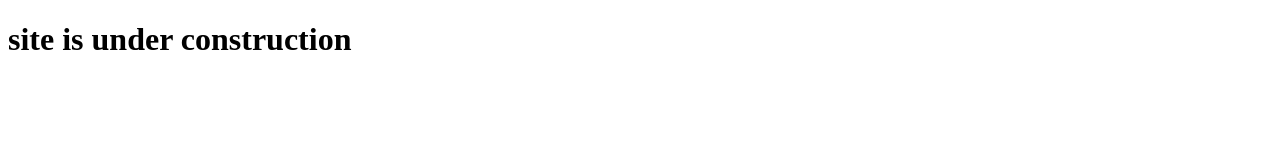
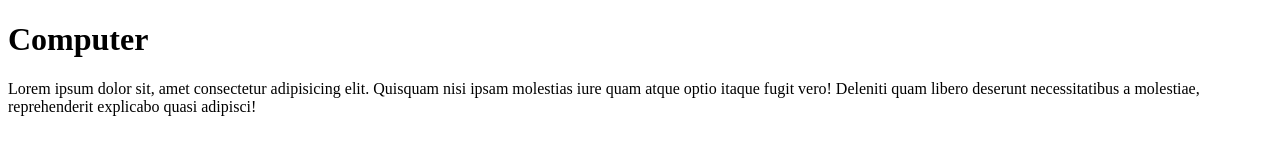
Before and after one commit to PriyanshuKothari/demo, a plain HTML site: page index.html in a window 1280 px wide. Drawn offline with Linux system fonts and the light colour scheme.

Commit message:
Add files via upload

```diff
--- a/index.html
+++ b/index.html
@@ -6,7 +6,11 @@
     <title>Document</title>
 </head>
 <body>
-    <h1>site is under construction</h1>
+    <!-- <h1>site is under construction</h1> -->
+    <h1>Computer</h1>
+    <p>
+        Lorem ipsum dolor sit, amet consectetur adipisicing elit. Quisquam nisi ipsam molestias iure quam atque optio itaque fugit vero! Deleniti quam libero deserunt necessitatibus a molestiae, reprehenderit explicabo quasi adipisci!
+    </p>
 
 </body>
 </html>
```
